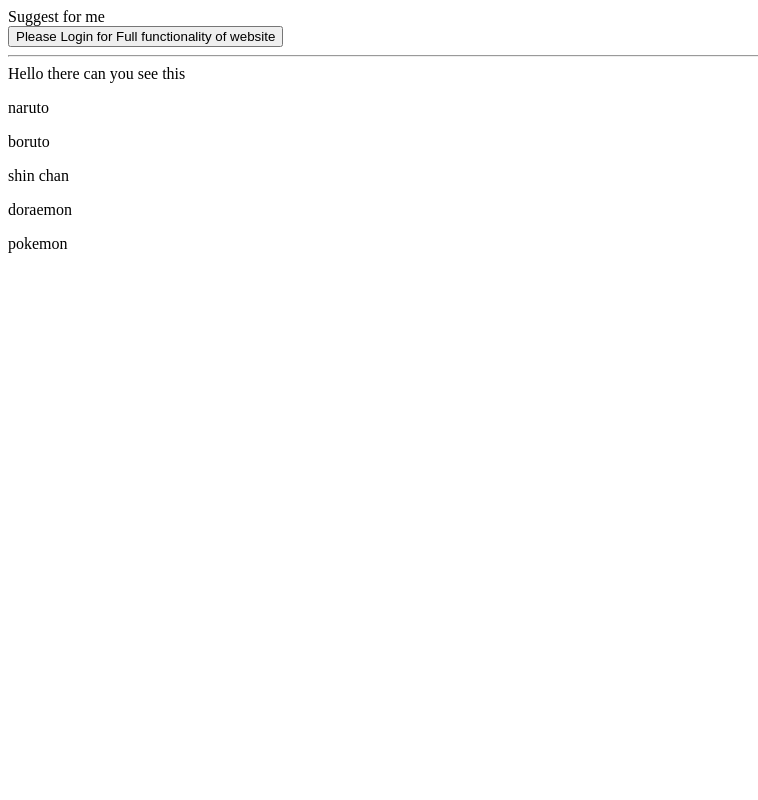
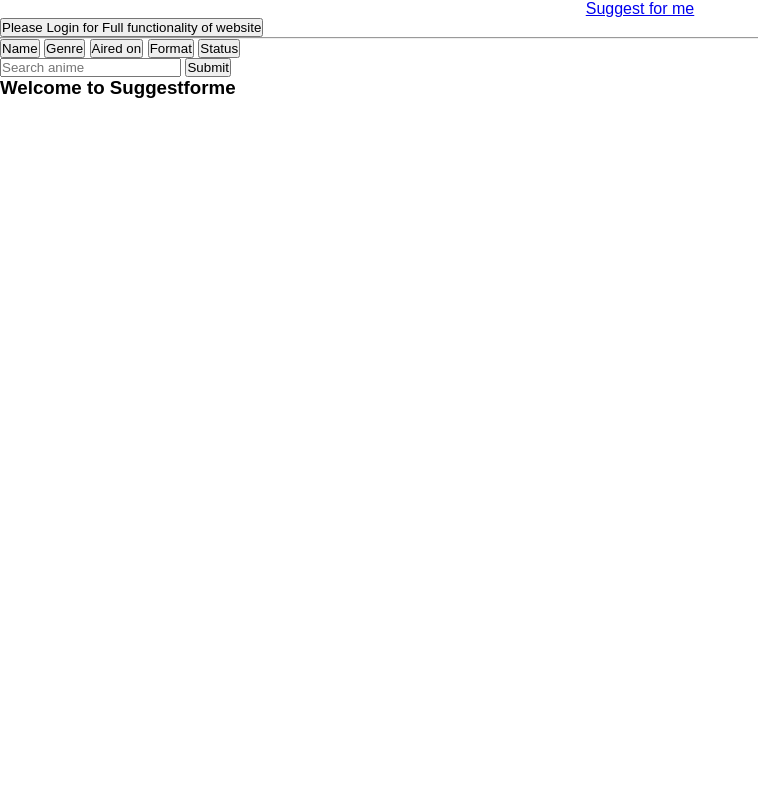
Before and after one commit to AbelLouisFernandez/Suggestforme, a Django app: page / in a window 1280 px wide. Shown: the whole page, without its empty margins (0-758 px from the left). Run offline with Django 4.2, Linux system fonts and the light colour scheme; data comes from the database, SQL or seed files in the repository; both versions use the stored data as it was after the commit.

Commit message:
Added option to mark anime has watched or not
Option is mark a anime has watched or not if watched it will make an entry in userwatchedanime model if not watched is clicked it will the delete the entry also search results are filtered to remove watched animes.

```diff
--- a/suggestforme1/base/templates/base/home.html
+++ b/suggestforme1/base/templates/base/home.html
@@ -1,7 +1,10 @@
 {% extends 'main.html' %}
 {% block content %}
-  Hello there can you see this
-  {% for anime in animes %}
-  <p>{{anime.name}}</p>
-  {% endfor %}
+<head>
+  <link rel="stylesheet" type="text/css" media="screen" href="/static/styles/searchanime.css">
+
+</head>
+<body>
+  <h3>Welcome to Suggestforme</h3>
+</body>
 {% endblock content %}
--- a/suggestforme1/base/templates/base/login.html
+++ b/suggestforme1/base/templates/base/login.html
@@ -1,4 +1,4 @@
-{% extends 'main.html' %}
+
 {% block content %}
 
 
--- a/suggestforme1/base/urls.py
+++ b/suggestforme1/base/urls.py
@@ -6,6 +6,11 @@
              path('login/',views.loginPage, name='login'),
              path('logout/',views.logoutUser, name='logout'),
              path('signup/', views.signup, name='signup'),
+             path('searchanime/',views.searchanime,name='searchanime'),
+             path('animepage/<str:pk>/', views.animepage, name='animepage'),
+             path('animepage/watched/<str:pk>', views.animewatched, name='animewatched'),
+             path('animepage/not-watched/<str:pk>', views.animenotwatched, name='animenotwatched'),
+
               ]
 
 urlpatterns += static(settings.MEDIA_URL,document_root=settings.MEDIA_ROOT)
--- a/suggestforme1/base/views.py
+++ b/suggestforme1/base/views.py
@@ -4,6 +4,7 @@
 from django.contrib.auth import authenticate, login, logout
 from django.contrib import messages
 from  .forms import SignUpForm
+from django.db.models import Q
 
 # Create your views here.
 def home(request):
@@ -13,13 +14,20 @@
 
 def suggestpage(request):
    return render(request,'base/home.html')
-def mark_movie_viewed(request, movie_id):
-    anime = get_object_or_404(anime, pk=movie_id)
+def animewatched(request, pk):
+    animeobject = get_object_or_404(anime,name=pk)
     user = request.user
-    user_view, created = userwatchedstatus.objects.get_or_create(user=user, anime=anime)
+    user_view, created = userwatchedstatus.objects.get_or_create(user=user, anime=animeobject)
     user_view.viewed = True
     user_view.save()
-    return redirect('movie_detail', movie_id=movie_id)
+    return redirect('animepage',pk=pk)
+
+def animenotwatched(request, pk):
+    animeobject = get_object_or_404(anime,name=pk)
+    user = request.user
+    user_view, created = userwatchedstatus.objects.get_or_create(user=user, anime=animeobject)
+    user_view.delete()
+    return redirect('animepage',pk=pk)
 
 
 
@@ -69,3 +77,43 @@
 def logoutUser(request):
     logout(request)
     return redirect('home')
+
+from django.db.models import Q
+
+def searchanime(request):
+    cat = request.POST.get('cat')
+    q = request.POST.get('q') if request.POST.get('q') else ''
+
+    if cat == 'name':
+        animes = anime.objects.filter(name__icontains=q)
+    elif cat == 'genres':
+        animes = anime.objects.filter(genres__icontains=q)
+    elif cat == 'year':
+        animes = anime.objects.filter(year__icontains=q)
+    elif cat == 'format':
+        animes = anime.objects.filter(format__icontains=q)
+    elif cat == 'status':
+        animes = anime.objects.filter(status__icontains=q)
+    else:
+        animes = anime.objects.filter(
+            Q(name__icontains=q) |
+            Q(genres__icontains=q) |
+            Q(year__icontains=q) |
+            Q(format__icontains=q)
+        )
+
+    watchedanimesobjects = userwatchedstatus.objects.filter(user=request.user)
+    watchedanime = []
+
+    for object in watchedanimesobjects:
+        watchedanime.append(object.anime.name)
+
+    animes = [anime for anime in animes if anime.name not in watchedanime]
+
+    context = {'animes': animes, 'cat': cat}
+    return render(request, 'base/searchanime.html', context)
+
+def animepage(request, pk):
+    animeobject= get_object_or_404(anime, name=pk)
+    context = {'animeobject':animeobject}
+    return render(request, 'base/animepage.html', context)
--- /dev/null
+++ b/suggestforme1/static/js/searchanime.js
@@ -0,0 +1,34 @@
+var cat;
+
+  document.getElementById("name").addEventListener("click", function() {
+    cat = "name";
+    document.getElementById("cat-input").value = cat;
+  });
+
+  document.getElementById("genre").addEventListener("click", function() {
+    cat = "genres";
+    document.getElementById("cat-input").value = cat;
+  });
+
+  document.getElementById("year").addEventListener("click", function() {
+    cat = "year";
+    document.getElementById("cat-input").value = cat;
+  });
+
+  document.getElementById("format").addEventListener("click", function() {
+    cat = "format";
+    document.getElementById("cat-input").value = cat;
+  });
+
+  document.getElementById("status").addEventListener("click", function() {
+    cat = "status";
+    document.getElementById("cat-input").value = cat;
+  });
+
+const buttons = document.getElementsByClassName('filterbutton');
+
+for (let i = 0; i < buttons.length; i++) {
+  buttons[i].addEventListener('click', function() {
+    buttons[i].classList.add('clicked'); // Add the 'clicked' class to the clicked button
+  });
+}
--- a/suggestforme1/static/styles/main.css
+++ b/suggestforme1/static/styles/main.css
@@ -4,3 +4,6 @@
   border-radius: 50%; /* Make the image circular */
   margin-right: 10px; /* Add some spacing between the image and username */
 }
+.center-text {
+  text-align: center;
+}
--- /dev/null
+++ b/suggestforme1/static/styles/searchanime.css
@@ -0,0 +1,32 @@
+/* Reset default browser styles */
+* {
+  margin: 0;
+  padding: 0;
+  box-sizing: border-box;
+}
+
+body {
+  font-family: Arial, sans-serif;
+}
+
+main {
+  display: flex;
+  flex-wrap: wrap;
+  justify-content: center;
+  gap: 20px;
+  padding: 20px;
+}
+
+.anime-box {
+  background-color: #f9f9f9;
+  border: 1px solid #ddd;
+  padding: 20px;
+  text-align: center;
+  width: 300px;
+}
+
+.anime-box .anime-banner {
+  width: 100%; /* Set the desired width for your product images */
+  max-height: 200px; /* Set the desired height for your product images */
+  object-fit: cover; /* Maintain aspect ratio and cover the container */
+}
--- a/suggestforme1/templates/main.html
+++ b/suggestforme1/templates/main.html
@@ -6,7 +6,7 @@
   </head>
 
   <body>
-    <div>Suggest for me</div>
+    <div><a href="{% url 'home' %}"><p class="center-text">Suggest for me</p></a></div>
     {% include 'navbar.html' %}
     {% block content %}
     {% endblock %}
--- a/suggestforme1/templates/navbar.html
+++ b/suggestforme1/templates/navbar.html
@@ -4,11 +4,29 @@
     <img src="{{request.user.avatar.url}}" alt="Profile Picture" class="profile-picture">
     <span class="username">{{request.user}}</span>
   </div>
+  <div>
+    <button class='log-button' data-href="{% url 'logout' %}">Logout</button>
+    <hr>
+    {% else %}
+    <button class='log-button' data-href="{% url 'login' %}">Please Login for Full functionality of website</button>
+    <hr>
+  </div>
+  {% endif %}
+  <div>
+    <button class="filterbutton" id="name">Name</button>
+    <button class="filterbutton" id="genre">Genre</button>
+    <button class="filterbutton" id="year">Aired on</button>
+    <button class="filterbutton" id="format">Format</button>
+    <button class="filterbutton" id="status">Status</button>
 
-  <button class='log-button' data-href="{% url 'logout' %}">Logout</button>
-  <hr>
-  {% else %}
-  <button class='log-button' data-href="{% url 'login' %}">Please Login for Full functionality of website</button>
-  <hr>
-  {% endif %}
+    <form method="POST" action="{% url 'searchanime' %}">
+      {% csrf_token %}
+      <input type="hidden" name="cat" value="" id="cat-input">
+      <input type="text" name="q" placeholder="Search anime" />
+      <button type="submit">Submit</button>
+    </form>
+
+    <script src="/static/js/searchanime.js" >  </script>
+    </body>
+  </div>
 </div>
```
Also changed, not shown: suggestforme1/base/templates/base/animepage.html (added, +30 -0 lines), suggestforme1/base/templates/base/searchanime.html (added, +18 -0 lines), suggestforme1/db.sqlite3, suggestforme1/static/images/naruto_banner.jpg (added), suggestforme1/static/js/main.js (line endings or trailing spaces).
